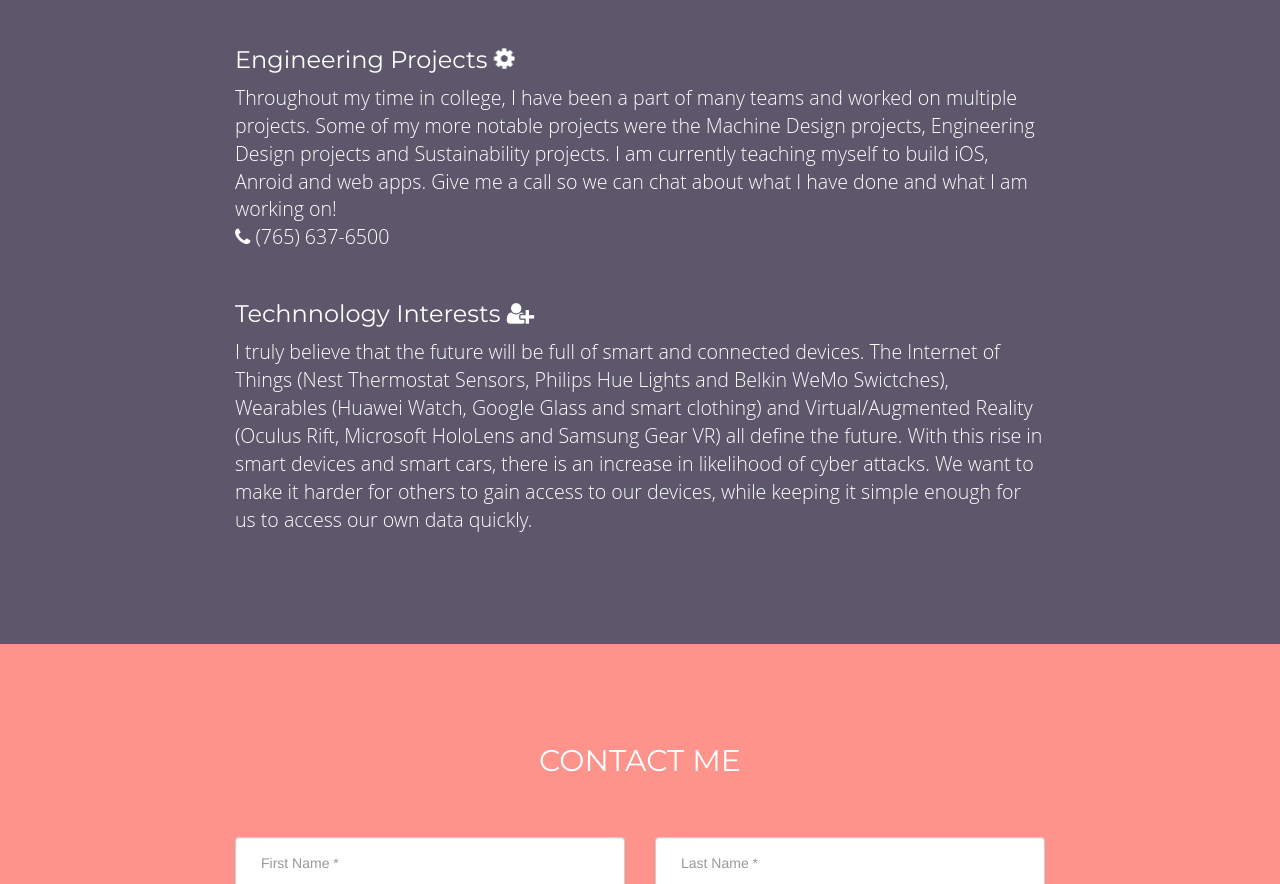
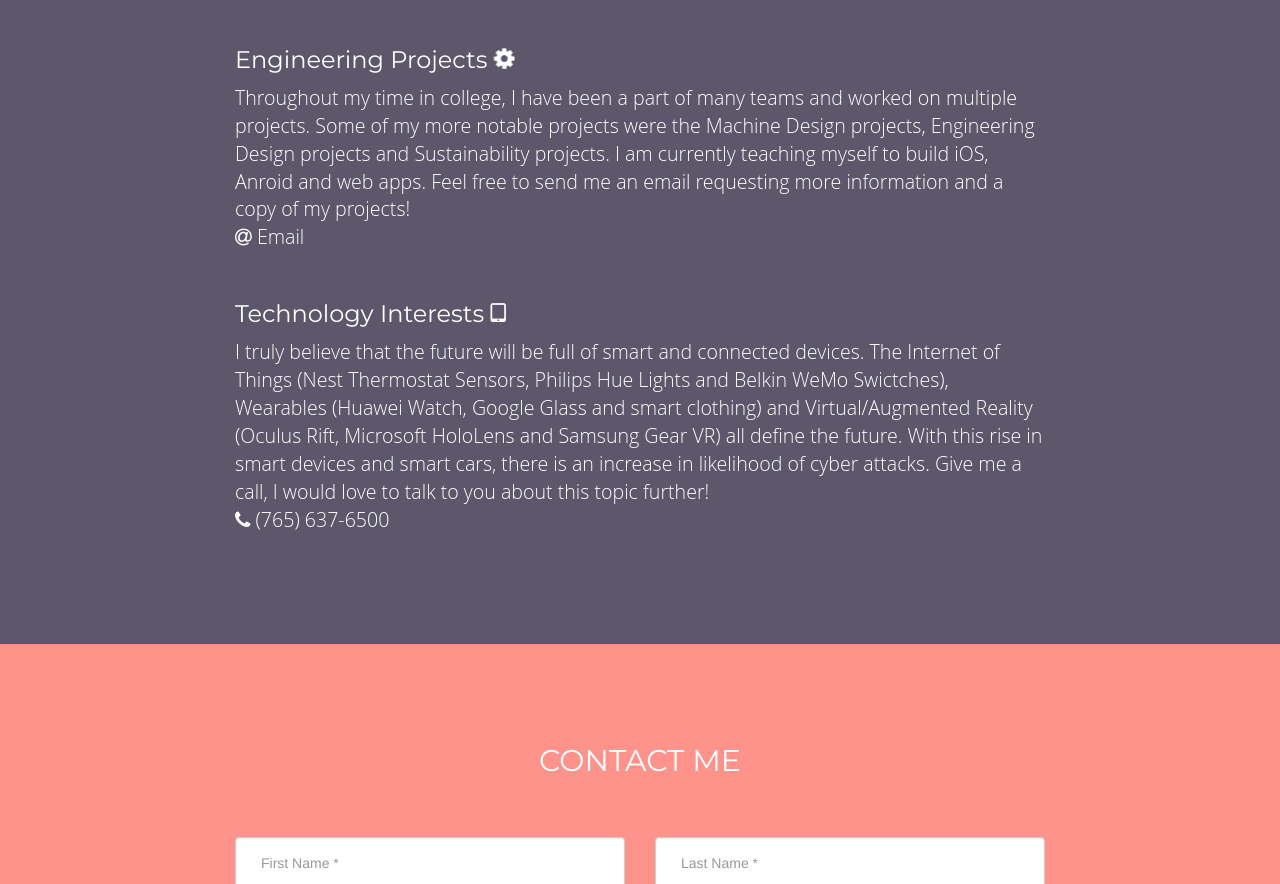
Before and after one commit to nihargarg/nihargarg.github.io, a website: page index.html in a window 1280 px wide. Shown: the part 1743-2627 px from the top of the page. Drawn offline with Linux system fonts and the light colour scheme.

Commit message:
fixed text

```diff
--- a/index.html
+++ b/index.html
@@ -105,17 +105,18 @@
             <div class='post-preview'>
               <h3 class='post-preview-title'>Engineering Projects <i class="fa fa-cog fa-spin"></i></h3>
               <p>
-                Throughout my time in college, I have been a part of many teams and worked on multiple projects. Some of my more notable projects were the Machine Design projects, Engineering Design projects and Sustainability projects. I am currently teaching myself to build iOS, Anroid and web apps. Give me a call so we can chat about what I have done and what I am working on!
-              <br /> <i class='fa fa-phone'></i> (765) 637-6500 </a>
+                Throughout my time in college, I have been a part of many teams and worked on multiple projects. Some of my more notable projects were the Machine Design projects, Engineering Design projects and Sustainability projects. I am currently teaching myself to build iOS, Anroid and web apps. Feel free to send me an email requesting more information and a copy of my projects!
+              <br /> <i class='fa fa-at'></i> <a href=mailto:nihar@purdue.edu> Email </a>
               </p>
               <!--
               <a href="projects.html" target="_blank">Read more &raquo;</a>
               -->
               </div>
             <div class='post-preview'>
-              <h3 class='post-preview-title'>Technnology Interests <i class="fa fa-user-plus"></i></h3>
+              <h3 class='post-preview-title'>Technology Interests <i class="fa fa-tablet"></i></h3>
               <p>
-              	I truly believe that the future will be full of smart and connected devices. The Internet of Things (Nest Thermostat Sensors, Philips Hue Lights and Belkin WeMo Swictches), Wearables (Huawei Watch, Google Glass and smart clothing) and Virtual/Augmented Reality (Oculus Rift, Microsoft HoloLens and Samsung Gear VR) all define the future. With this rise in smart devices and smart cars, there is an increase in likelihood of cyber attacks. We want to make it harder for others to gain access to our devices, while keeping it simple enough for us to access our own data quickly.
+              	I truly believe that the future will be full of smart and connected devices. The Internet of Things (Nest Thermostat Sensors, Philips Hue Lights and Belkin WeMo Swictches), Wearables (Huawei Watch, Google Glass and smart clothing) and Virtual/Augmented Reality (Oculus Rift, Microsoft HoloLens and Samsung Gear VR) all define the future. With this rise in smart devices and smart cars, there is an increase in likelihood of cyber attacks. Give me a call, I would love to talk to you about this topic further!
+              <br /> <i class='fa fa-phone'></i> (765) 637-6500 </a>
               </p>
               <!--
               <a href="leadership.html" target="_blank">Read more &raquo;</a>
```
